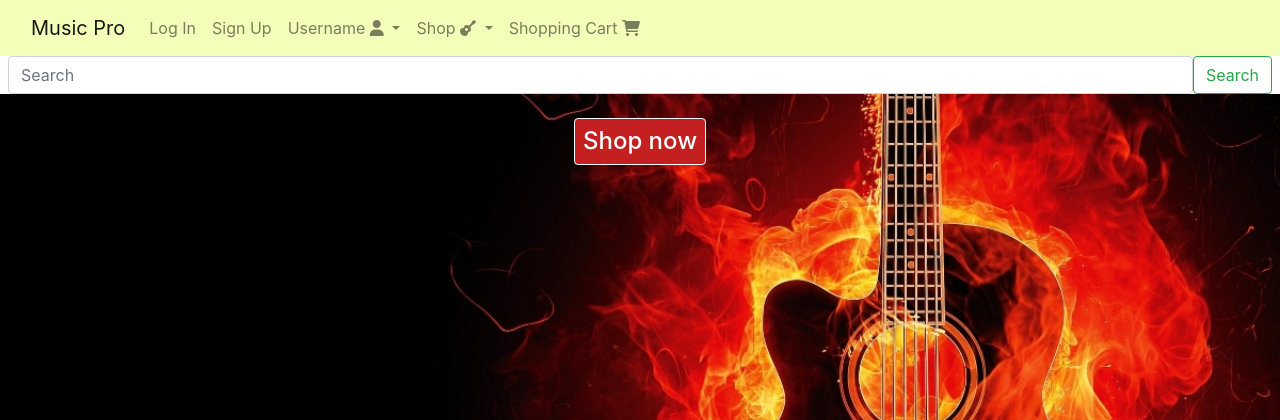
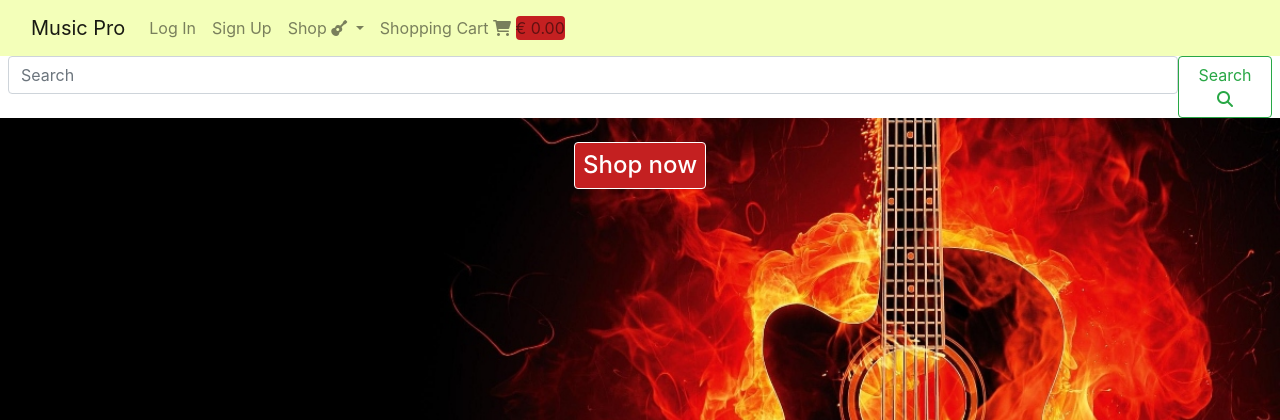
Before and after one commit to Code-Institute-Submissions/Damianjacob-MS5-Music-Pro-2_JulyResub, a Django app: page / in a window 1280 px wide. Shown: the top 420 px of the page. Run offline with Django 3.2, Linux system fonts and the light colour scheme; parts of the project's set-up code (start-up, migrations or seed data) failed here and were passed over; some libraries are stand-ins or nearby versions.

Commit message:
Update navbar

```diff
--- a/home/templates/home/index.html
+++ b/home/templates/home/index.html
@@ -1,5 +1,13 @@
 {% extends 'base.html' %}
 {% load static %}
+
+{% block page_header %}
+<div class="container header-container">
+    <div class="row">
+        <div class="col"></div>
+    </div>
+</div>
+{% endblock %}
 
 {% block content %}
 <div id="hero-image-container" class="text-center">
--- a/templates/base.html
+++ b/templates/base.html
@@ -47,22 +47,28 @@
             </button>
             <div class="collapse navbar-collapse" id="navbarNav">
                 <ul class="navbar-nav">
-                    <li class="nav-item">
-                        <a class="nav-link" aria-current="page" href="#">Log In</a>
-                    </li>
-                    <li class="nav-item">
-                        <a class="nav-link" href="#">Sign Up</a>
-                    </li>
+                    {% if request.user.is_authenticated %}
                         <li class="nav-item dropdown">
                             <a class="nav-link dropdown-toggle" href="#" id="navbarDropdownMenuLink" role="button"
                                 data-bs-toggle="dropdown" aria-expanded="false">
-                            Username <i class="fa-solid fa-user"></i>
+                                {{ request.user.username }} <i class="fa-solid fa-user"></i>
                             </a>
                             <ul class="dropdown-menu" aria-labelledby="navbarDropdownMenuLink">
+                                {% if request.user.is_superuser %}
+                                    <li><a class="dropdown-item" href="#">Product Management</a></li>
+                                {% endif %}
                                 <li><a class="dropdown-item" href="#">My Profile</a></li>
-                            <li><a class="dropdown-item" href="#">Log Out</a></li>
+                                <li><a class="dropdown-item" href="{% url 'account_logout' %}">Log Out</a></li>
                             </ul>
                         </li>
+                    {% else %}
+                        <li class="nav-item">
+                            <a class="nav-link" aria-current="page" href="{% url 'account_login' %}">Log In</a>
+                        </li>
+                        <li class="nav-item">
+                            <a class="nav-link" href="{% url 'account_signup' %}">Sign Up</a>
+                        </li>
+                    {% endif %}
                     <li class="nav-item dropdown">
                         <a class="nav-link dropdown-toggle" href="#" id="navbarDropdownMenuLink" role="button"
                             data-bs-toggle="dropdown" aria-expanded="false">
@@ -74,15 +80,24 @@
                             <li><a class="dropdown-item" href="#">Accessories</a></li>
                         </ul>
                     </li>
-                    <a class="nav-link" href="#">Shopping Cart <i class="fa-solid fa-cart-shopping"></i></a>
+                    <a class="nav-link {% if grand_total %}font-weight-bold{% endif %}" href="#">
+                        Shopping Cart <i class="fa-solid fa-cart-shopping"></i>
+                        <p class="my-0 d-inline-block bg-custom-red rounded">
+                            {% if grand_total %}
+                                €{{ grand_total|floatformat:2 }}
+                            {% else %}
+                                € 0.00
+                            {% endif %}
+                        </p>
+                    </a>
                     </li>
                 </ul>
             </div>
         </div>
     </nav>
-    <form class="d-flex mx-2">
-        <input class="form-control me-2" type="search" placeholder="Search" aria-label="Search">
-        <button class="btn btn-outline-success" type="submit">Search</button>
+    <form method="GET" action="" class="d-flex mx-2">
+        <input class="form-control me-2" type="text" name="q" placeholder="Search" aria-label="Search our products">
+        <button class="btn btn-outline-success" type="submit">Search <i class="fas fa-search"></i></button>
     </form>
 
     {% if messages %}
```
Lines whose indentation alone changed are shown as unchanged.
